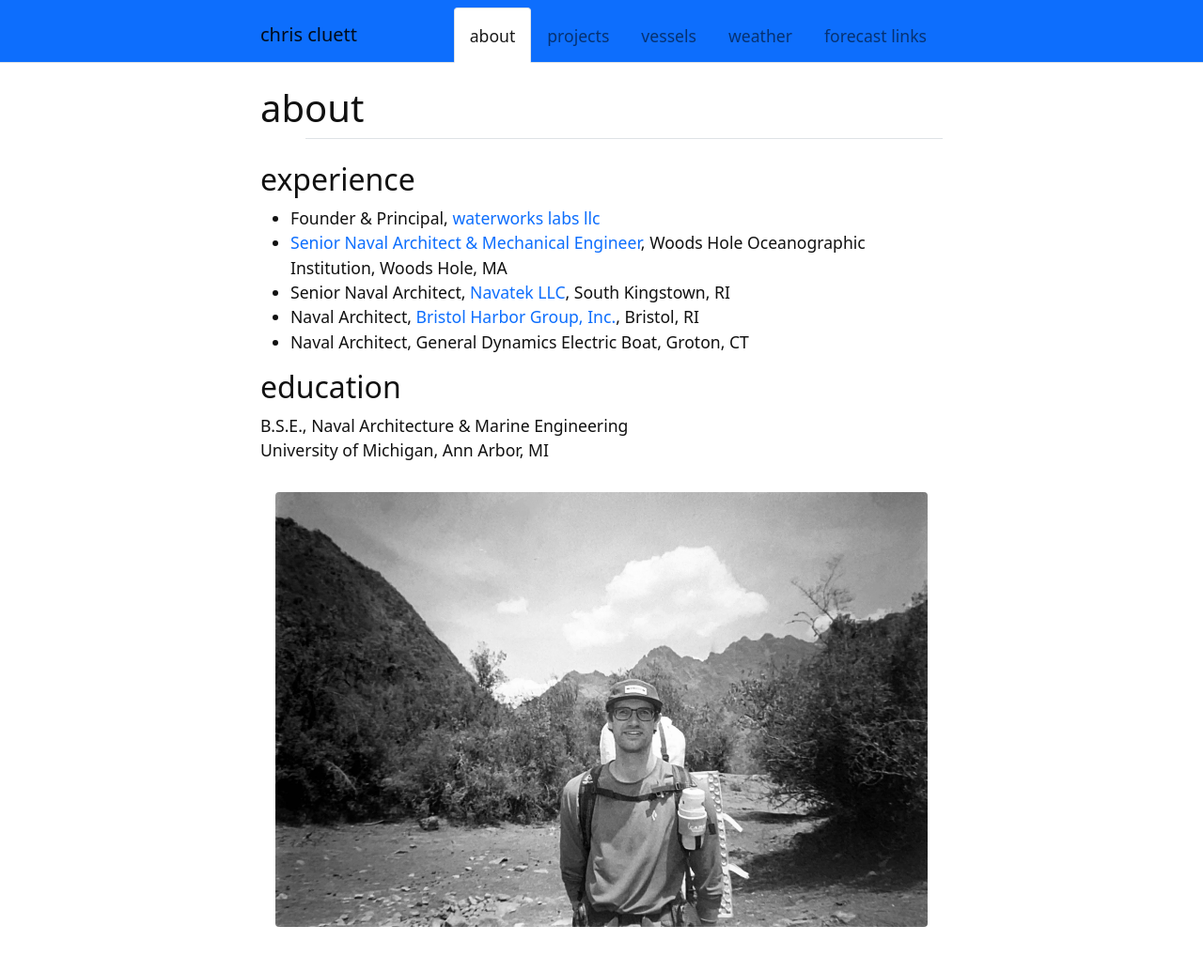
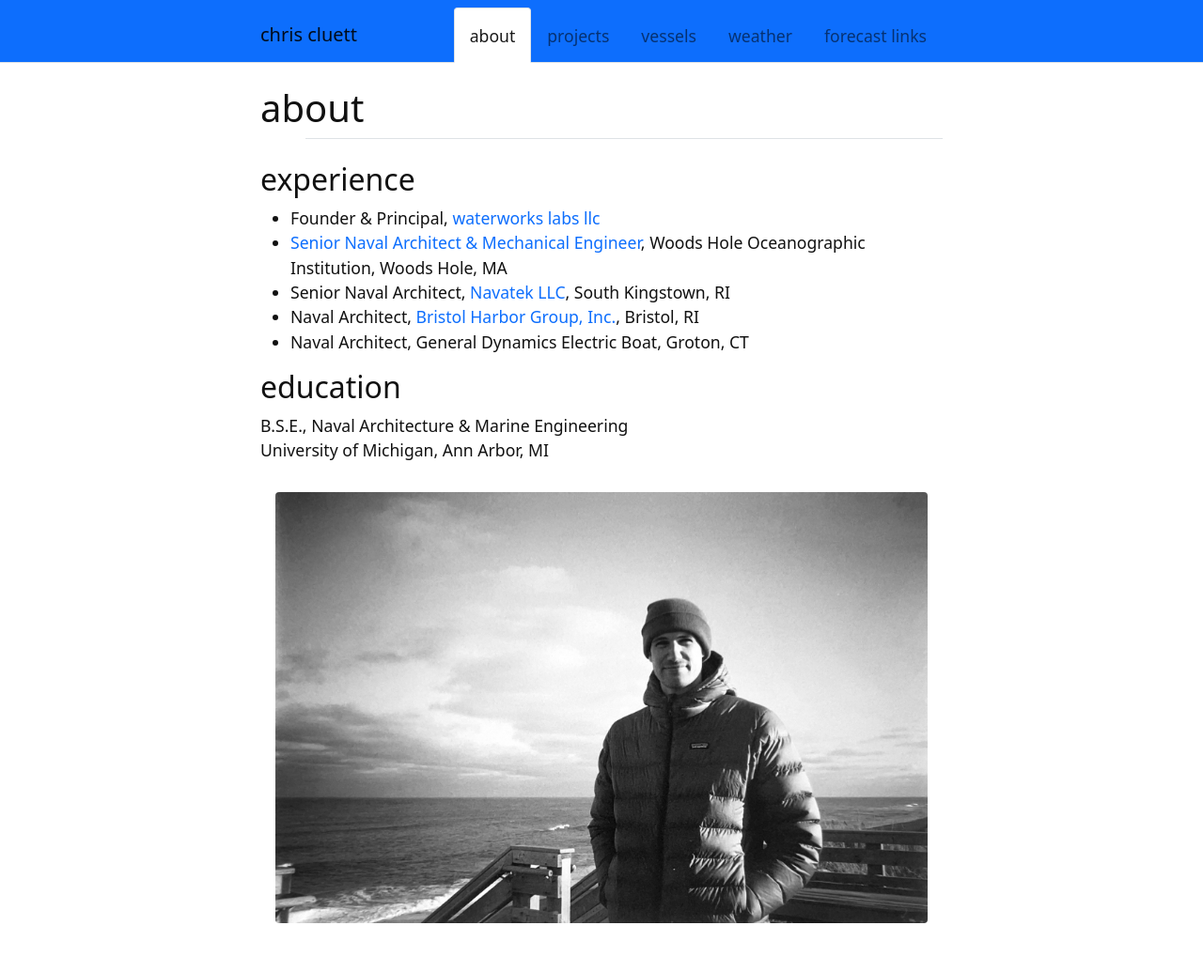
Before and after one commit to ccluett/website, a Jekyll site: the page built from content/0-about.md, in a window 1280 px wide. Shown: the whole page at 94% size. Built offline with Jekyll 4.4.1, drawn with Linux system fonts in a browser that asks for light colours.

Commit message:
Update 0-about.md

```diff
--- a/content/0-about.md
+++ b/content/0-about.md
@@ -14,7 +14,7 @@ nav: about
 B.S.E., Naval Architecture & Marine Engineering\
 University of Michigan, Ann Arbor, MI
 
-{% include figure.html img="IMG_0991.JPG" width="100%" %}
+{% include figure.html img="IMG_5433.jpeg" width="100%" %}
 
 <!---
 ## experience
```
